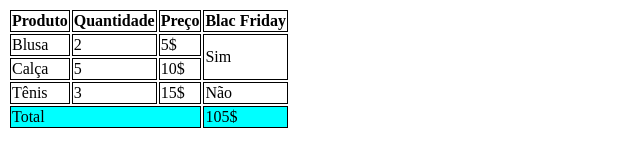
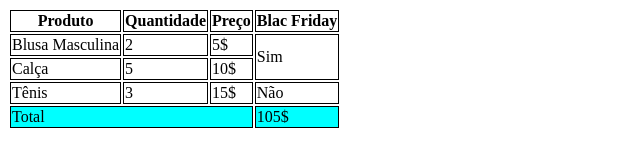
Before and after one commit to maria-lourenco/aula-tabela, a plain HTML site: page index.html in a window 1280 px wide. Shown: the whole page, without its empty margins (0-640 px from the left). Drawn offline with Linux system fonts and the light colour scheme.

Commit message:
Mudando blusa para blusa Masculina

```diff
--- a/index.html
+++ b/index.html
@@ -25,7 +25,7 @@
                 <th>Blac Friday</th>
                 <tbody>
                     <tr>
-                        <td>Blusa</td>
+                        <td>Blusa Masculina</td>
                         <td>2</td>
                         <td>5$</td>
                         <td rowspan="2">Sim</td>
```
